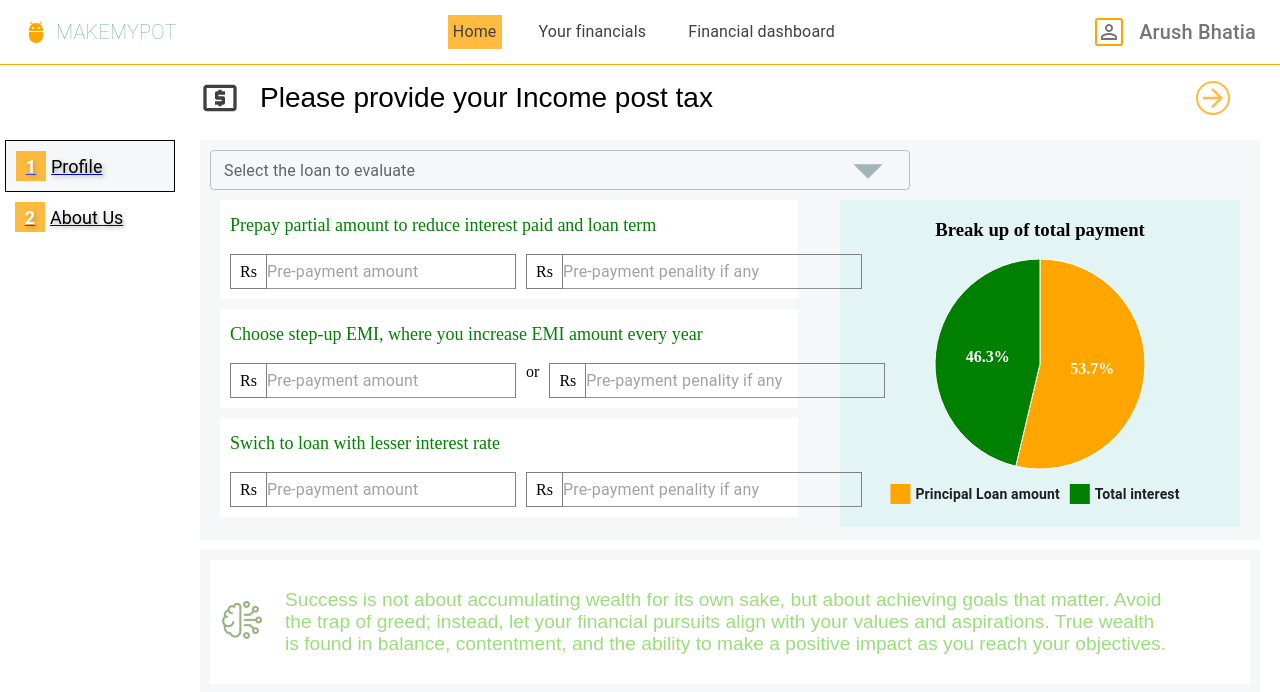
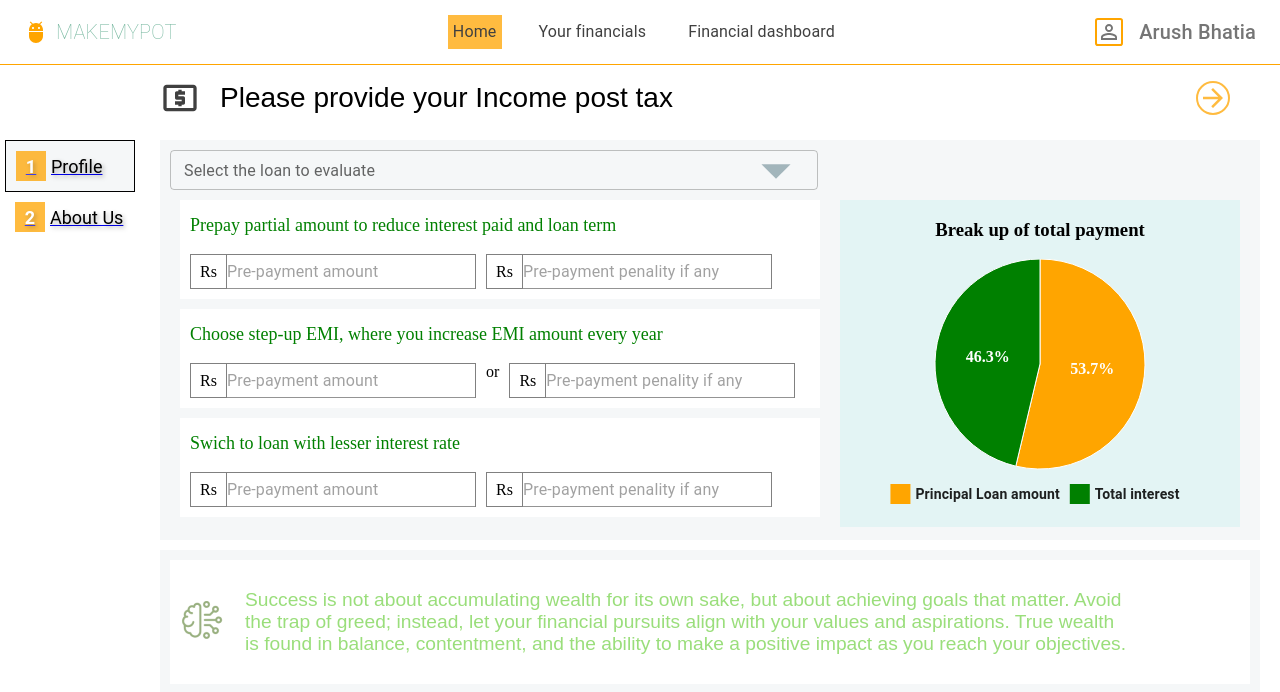
Before and after one commit to antas123/makeMyPot, a React (Vite) app in the folder make_my_pot/: page /financialDashboard/4 in a window 1280 px wide. Shown: the top 692 px of the page. Built offline with nearby package versions, Linux system fonts and the light colour scheme.

Commit message:
final-change-done

```diff
--- a/make_my_pot/src/scenes/financialDashboard/ManageYourLoans/ManageLoans.jsx
+++ b/make_my_pot/src/scenes/financialDashboard/ManageYourLoans/ManageLoans.jsx
@@ -15,7 +15,7 @@ const ManageLoans = () => {
 
       <MainContentWrapper>
         <div style={{ padding: "10px" }}>
-          <BasicSelect width={700} text={"Select the loan to evaluate"} />
+          <BasicSelect width={"60%"} text={"Select the loan to evaluate"} />
 
           <div
             style={{
@@ -25,7 +25,7 @@ const ManageLoans = () => {
               height: "90%",
             }}
           >
-            <div style={{ flex: "2"}}>
+            <div style={{ flex: "2", marginRight:"40px"}}>
               <TableComponent heading={"Prepay partial amount to reduce interest paid and loan term"} gap={10} />
               <TableComponent heading={"Choose step-up EMI, where you increase EMI amount every year"} gap={10} or={"or"}/>
               <TableComponent heading={"Swich to loan with lesser interest rate"} gap={10}/>
--- a/make_my_pot/src/scenes/financialDashboard/ManageYourLoans/TableComponent.jsx
+++ b/make_my_pot/src/scenes/financialDashboard/ManageYourLoans/TableComponent.jsx
@@ -4,13 +4,13 @@ import InputtableComponent from "./InputtableComponent";
 
 const TableComponent = ({gap,heading,or}) => {
   return (
-    <div style={{padding:"10px" , backgroundColor:"white", width:"90%", marginBottom:"10px"}}>
+    <div style={{padding:"10px" , backgroundColor:"white", width:"100%", marginBottom:"10px"}}>
       <p style={{fontSize:"18px", color:"green", marginTop:"5px"}} >{heading}</p>
       <div style={{ display: "flex", flexDirection: "row", gap: gap, width:"600px" }}>
 
         <InputtableComponent text={"Pre-payment amount"} width={250} />
         {or}
-        <InputtableComponent text={"Pre-payment penality if any"} width={300} />
+        <InputtableComponent text={"Pre-payment penality if any"} width={250} />
 
       </div>
     </div>
```
